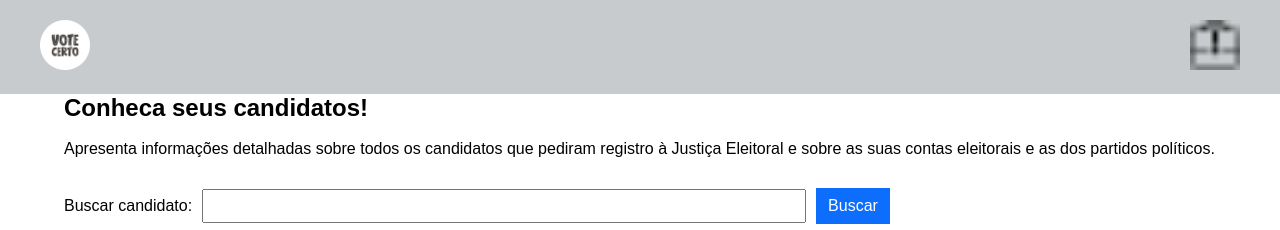
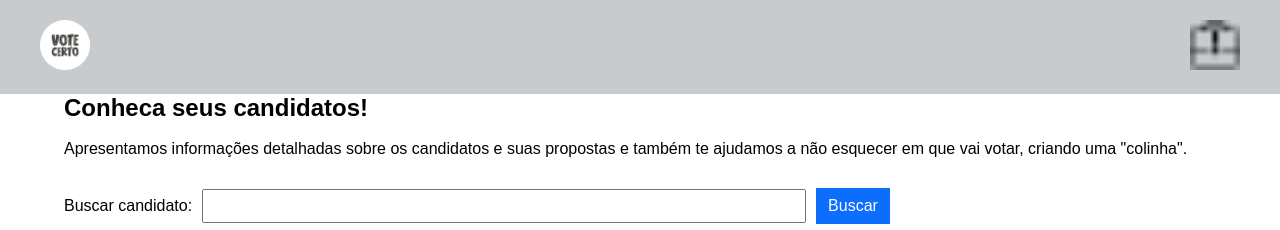
Before and after one commit to siilas/vote-certo-web, a Vue app: page / in a window 1280 px wide. Shown: the top 230 px of the page. Built offline with nearby package versions, Linux system fonts and the light colour scheme.

Commit message:
Updating title

```diff
--- a/src/views/HomeView.vue
+++ b/src/views/HomeView.vue
@@ -9,8 +9,8 @@ import TheWelcome from '@/components/TheWelcome.vue'
       <h2>Conheca seus candidatos!</h2>
       <br/>
       <span>
-      Apresenta informações detalhadas sobre todos os candidatos que pediram registro à Justiça Eleitoral
-      e sobre as suas contas eleitorais e as dos partidos políticos.
+      Apresentamos informações detalhadas sobre os candidatos e suas propostas e também te ajudamos a não esquecer
+      em que vai votar, criando uma "colinha".
       </span>
     </div>
 
```
